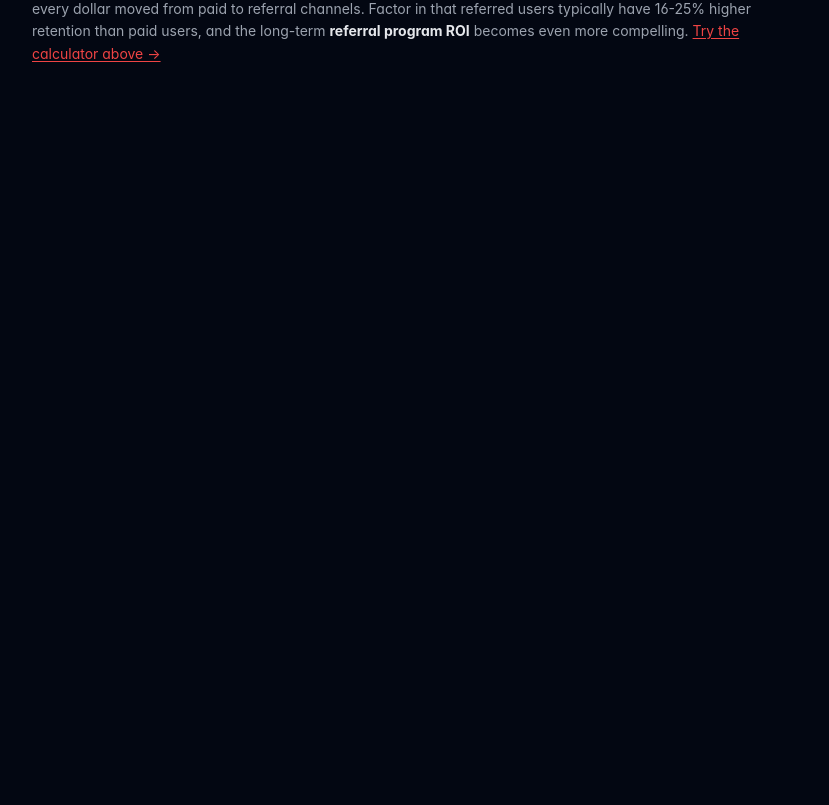
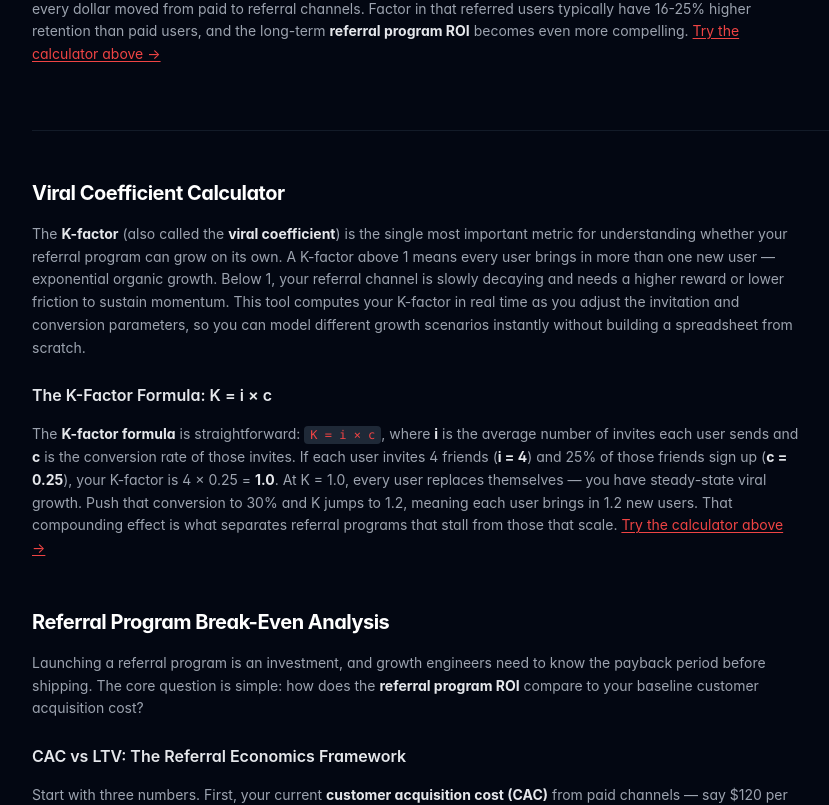
Before and after one commit to runsmlee/aif-mvp-d47c09ac, a React (Vite) app: page / in a window 1280 px wide. Shown: the part 2420-3225 px from the top of the page, without its empty margins (256-1085 px from the left). Before the commit the page ends 2518 px from the top, so only its background shows below. Built offline with nearby package versions, Linux system fonts and the light colour scheme.

Commit message:
improve: Improve ViralKit — Referral Economics Calculator:[CRITICAL] (sharpen) ux: SHI

```diff
--- a/src/App.tsx
+++ b/src/App.tsx
@@ -7,6 +7,7 @@ import { templates } from './data/templates';
 import { ErrorBoundary } from './components/ErrorBoundary';
 import { SkeletonCard, SkeletonCodeBlock, SkeletonForm, SkeletonMetricCards } from './components/Skeleton';
 import { SnippetGenerator } from './components/SnippetGenerator';
+import { SEOContent } from './components/SEOContent';
 
 const KFactorDashboard = lazy(() =>
   import('./components/KFactorDashboard').then((m) => ({ default: m.KFactorDashboard }))
@@ -331,11 +332,12 @@ export function App() {
 
       <main
         className="flex-1 p-4 md:p-6 lg:p-8 overflow-auto pt-16 md:pt-6"
-        id="main-content"
+        id="calculator"
         role="main"
         aria-label={`${activeView.charAt(0).toUpperCase() + activeView.slice(1)} view`}
       >
         <div className="max-w-6xl mx-auto">{renderContent()}</div>
+        <SEOContent />
       </main>
     </div>
   );
```
Also changed, not shown: 1 other file (tests, documents, lock files or other folders).
